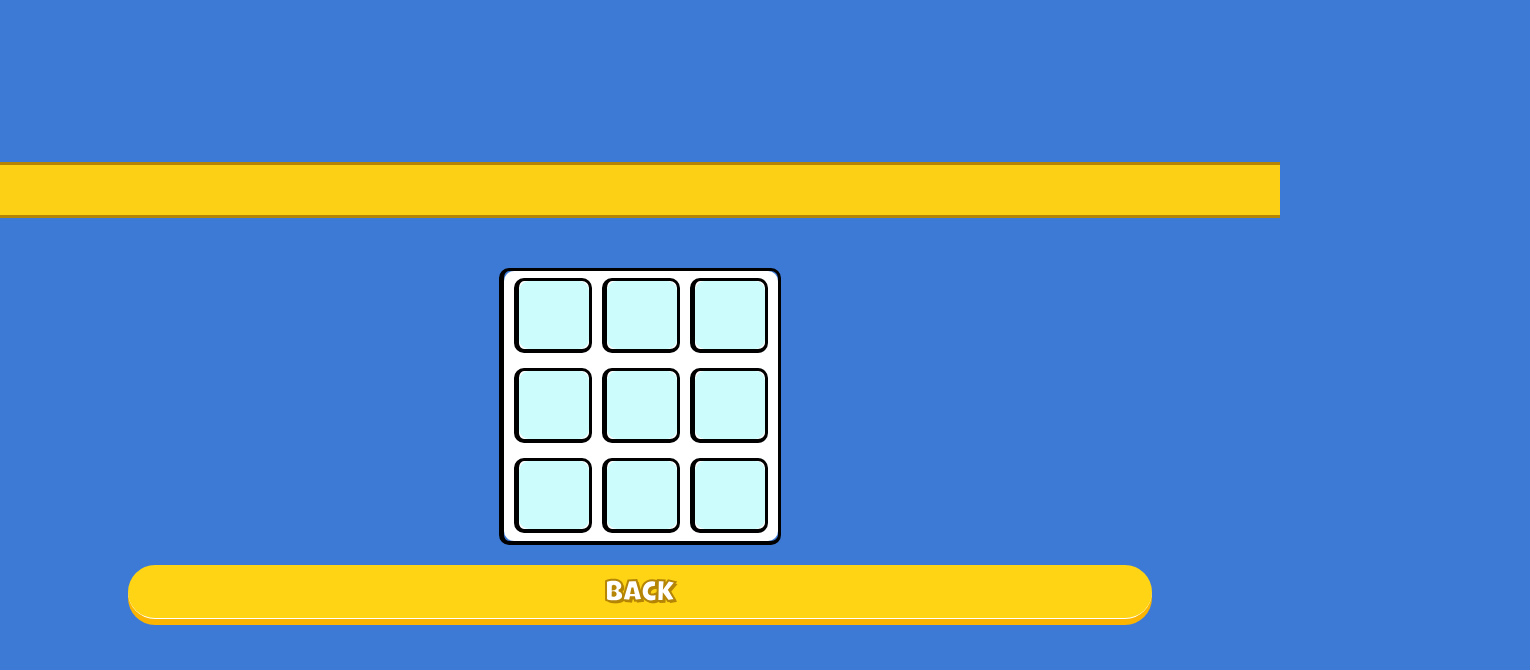
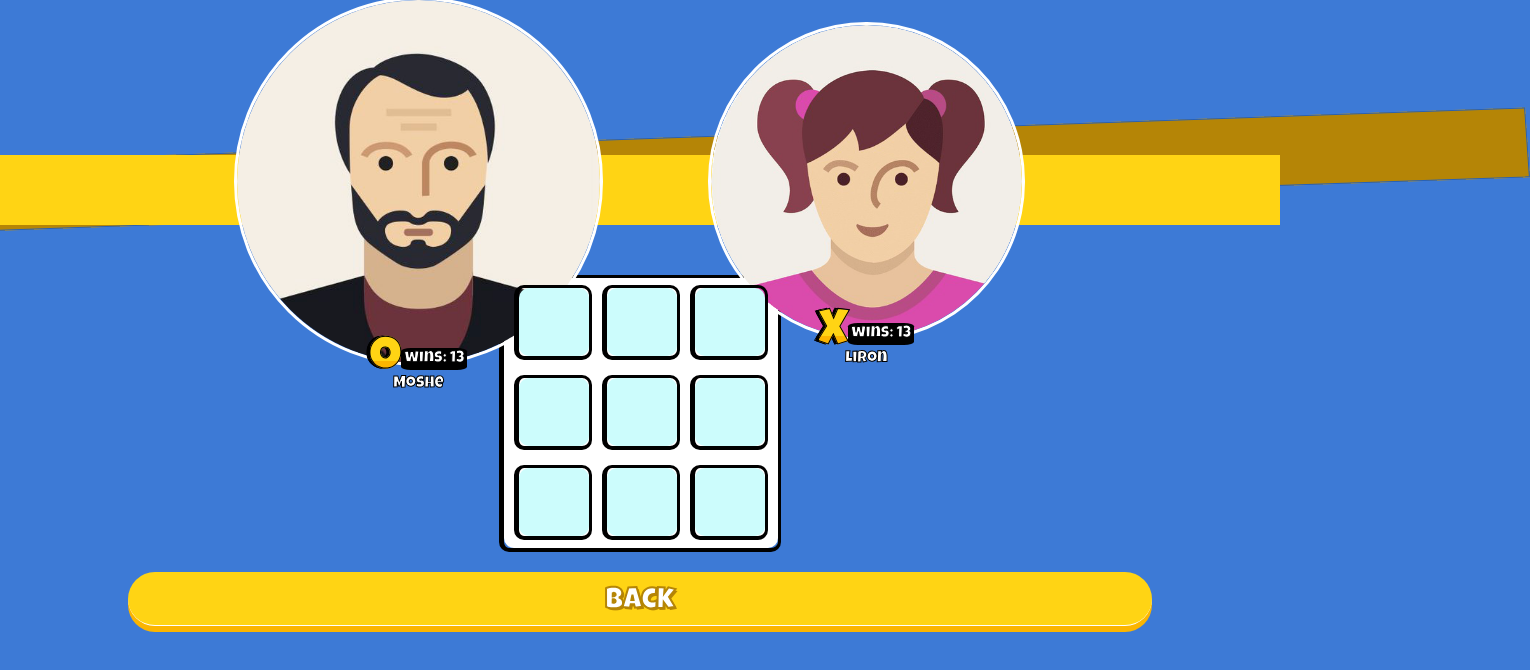
Before and after one commit to Or0naa/XO, a React (Vite) app in the folder xo_client/: page /game in a window 1280 px wide. Shown: the top 670 px of the page, 1530 px wide, since content can reach past the window. Built offline with nearby package versions, Linux system fonts and the light colour scheme.

Commit message:
players images, fix draw

```diff
--- a/xo_client/src/_vars.scss
+++ b/xo_client/src/_vars.scss
@@ -5,12 +5,14 @@
     --buttonC: #ffd414;
     --shadowC: #fbb500;
     --borderC: #b58506;
+    --boardSC: #ccfcfc;
 }
 
 $bgColor: var(--bc);
 $buttonColor: var(--buttonC);
 $shadowColor: var(--shadowC);
 $borderColor: var(--borderC);
+$boardSquareColor : var(--boardSC);
 
 *{
     font-family: 'Luckiest Guy', cursive;
--- a/xo_client/src/components/Board/index.jsx
+++ b/xo_client/src/components/Board/index.jsx
@@ -30,6 +30,15 @@ export default function Board() {
     const handleSquare = (i, j, gameType) => {
         if (win) return;
         if (board[i][j] !== "") return;
+        const isBoardFull = board;
+        isBoardFull[i][j] = turn ? "X" : "O";
+        const draw = isBoardFull.flat().every(square => square !== "");
+        if (draw) {
+            setWin(true);
+            setWinner("Draw");
+            console.log("Draw");
+            return;
+        }
 
         const value = turn ? "X" : "O";
         const newBoard = [...board];
--- /dev/null
+++ b/xo_client/src/components/PlayerView/index.jsx
@@ -0,0 +1,26 @@
+import { useState } from 'react';
+import maleImg from './male.png';
+import femaleImg from './female.png';
+import style from './style.module.scss'
+import X_index from '../XO/X_index';
+import O_index from '../XO/O_index';
+
+
+export default function PlayerView({ jender, name, turn, sigh, winnings }) {
+
+    const [playerImg, setPlayerImg] = useState(jender === "man" ? maleImg : femaleImg);
+    const [frameColor, setFrameColor] = useState(jender === "man" ? "blue" : 'green');
+
+
+    return (
+
+        <div className={turn ? style.turnPlyer : style.otherPlayer}>
+            <img src={playerImg} alt="playerImg" style={{ borderColor: '#b58506', borderWidth: "3px", borderRadius: "50%", border: "solid" }} />
+            <div className={style.playerInfo}>
+                {sigh == 'X' ? <X_index /> : <O_index />}
+                <span>wins: {winnings}</span>
+            </div>
+            <div className={style.playerName}>{name}</div>
+        </div>
+    );
+}
--- /dev/null
+++ b/xo_client/src/components/PlayerView/style.module.scss
@@ -0,0 +1,45 @@
+@import '../../vars.scss';
+
+.otherPlayer,
+.turnPlyer {
+    @extend .f-c;
+    flex-direction: column;
+    position: relative;
+
+
+    .playerInfo {
+        @extend .f-c;
+        position: absolute;
+        bottom: -2px;
+
+
+        &>span {
+            background-color: black;
+            border-radius: 15%;
+            padding: 3px;
+        }
+    }
+
+    .playerName{
+        position: relative;
+        bottom: -10px;
+    }
+
+}
+
+.turnPlyer {
+    img {
+        width: 80%;
+
+    }
+}
+
+.otherPlayer {
+    img {
+        width: 70%;
+    }
+
+    .playerInfo {
+        width: 80%;
+    }
+}
--- a/xo_client/src/pages/GameBoard/index.jsx
+++ b/xo_client/src/pages/GameBoard/index.jsx
@@ -2,15 +2,22 @@ import React from 'react'
 import Board from '../../components/Board'
 import style from './style.module.scss'
 import Button from '../../components/Button'
+import PlayerView from '../../components/PlayerView'
 
 
 export default function GameBoard() {
     return (
         <div className={style.gameBoard}>
-            <div className={style.yellowLine}></div>
+            <div className={style.yellowLine}>
+                <div className={style.orangeBack}>
+                </div><div className={style.players}>
+                    <PlayerView jender="man" turn={true} winnings={"13"} sigh={"O"} name="Moshe" />
+                    <PlayerView jender="woman" turn={false} winnings={"13"} sigh={"X"} name="Liron" />
+                </div>
+            </div>
             <div className={style.boardContainer}>
-            <Board /></div>
-           <div className={style.btn}> <Button>Back</Button></div>
+                <Board /></div>
+            <div className={style.btn}> <Button handleClick={() => { console.log("back") }}>Back</Button></div>
         </div>
     )
 }
--- a/xo_client/src/pages/GameBoard/style.module.scss
+++ b/xo_client/src/pages/GameBoard/style.module.scss
@@ -5,16 +5,37 @@
     @extend .f-c;
     flex-direction: column;
 
+    .yellowLine {
+        width: 100vw;
+        height: 70px;
+        background-color: $buttonColor;
+        margin-bottom: 50px;
+        position: relative;
+        @extend .f-c;
 
 
-    .yellowLine {
-        width: 100vw;
-        height: 50px;
-        background-color: #FCD015;
-        border-bottom: 3px #b48404 solid;
-        border-top: #b48404 3px solid;
-        margin-bottom: 50px;
-        position: relative;
+
+        .orangeBack {
+            width: 120%;
+            ;
+            height: 70px;
+            background-color: $borderColor;
+            position: absolute;
+            top: 6px;
+            left: -10px;
+            z-index: -1;
+            transform-origin: left top; // התחום ממנו יתבצע ה-transform
+            transform: rotate(-2deg) skewX(2deg); // מסובב ומשנה את צורת האלמנט
+            box-shadow: inset 0 0 0 1px darken($color: #3D7AD6, $amount: 10); // הגבול המותאם
+        }
+
+        .players{
+            position: absolute;
+            @extend .f-c;
+            justify-content: space-between;
+            width: 70%;
+
+        }
     }
 
     .btn {
```
Also changed, not shown: xo_client/src/components/PlayerView/female.png (added), xo_client/src/components/PlayerView/male.png (added).
